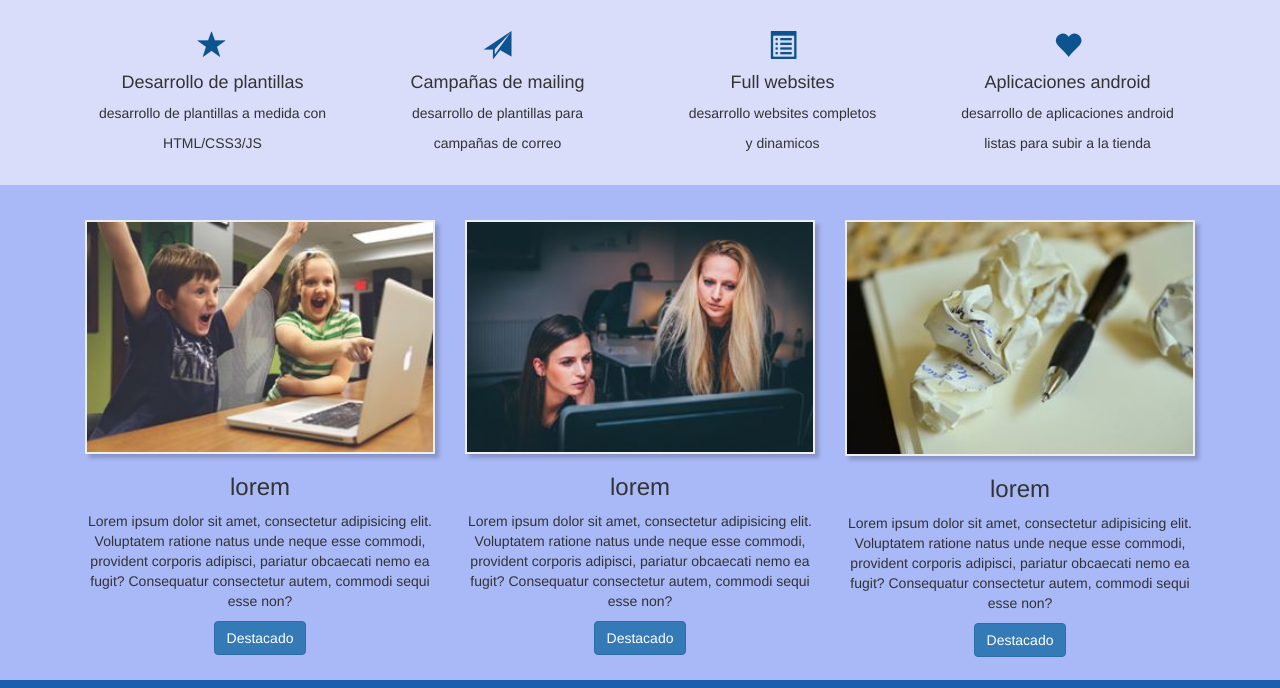
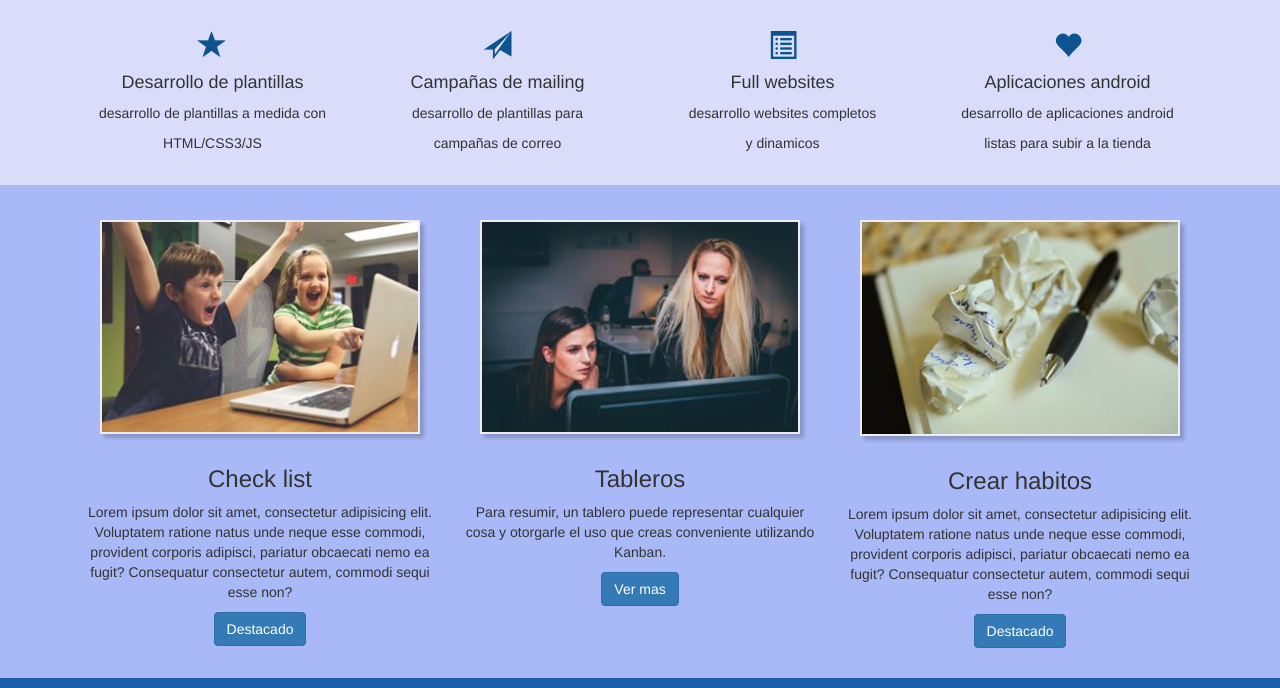
Before and after one commit to adrianaVN/29_problematica, a plain HTML site: page index.html in a window 1280 px wide. Shown: the part 442-1130 px from the top of the page. Drawn offline with Linux system fonts and the light colour scheme.

Commit message:
botones con links

```diff
--- a/css/main.css
+++ b/css/main.css
@@ -3,7 +3,7 @@ nav.navbar{
 }
 .navbar-default .navbar-brand {
 	color: white;
- 	font-size: 150%;
+ 	font-size: 100%;
  }
  .navbar-default .navbar-nav > li > a {
   	color: #D7DBDD;
@@ -73,6 +73,3 @@ footer{
 .icono{
 	background-color: white;
 }
-#im1{
-	background-image: url("../img/14088815_834626480006246_1848000107_n.jpg");
-}
--- a/index.html
+++ b/index.html
@@ -36,7 +36,7 @@
 		<section>
 			<div class="container">
 				<div class="row">
-					<div class="col-lg-6">
+					<div class="col-lg-6 hidden-xs">
 						<div class="thumbnail">
 							<iframe src="https://www.youtube.com/embed/lU0hpntG-bY" allowfullscreen class="espacio"></iframe>
 						</div>
@@ -98,22 +98,39 @@
 				<div class="row">
 					<div class="col-lg-12">
 								<div class="col-lg-4 text-center espacio2 ex3 efecto">
+									<div class="col-lg-12 hidden-xs">
 										<img src="img/14088815_834626480006246_1848000107_n.jpg">
-								<h3 class="text-center">lorem</h3>
+									</div>
+								<div class="row">
+									<div class="col-lg-12 text-center espacio2 ex3 efecto">
+										<h3 class="text-center">Check list</h3>
 										<p class="text-center">Lorem ipsum dolor sit amet, consectetur adipisicing elit. Voluptatem ratione natus unde neque esse commodi, provident corporis adipisci, pariatur obcaecati nemo ea fugit? Consequatur consectetur autem, commodi sequi esse non?</p>
 										<button type="button" class="btn btn-primary">Destacado</button>
 									</div>
-							<div class="col-lg-4 text-center espacio2 efecto">
+								</div>
+							</div>
+							<div class="col-lg-4 text-center espacio2 ex3 efecto">
+									<div class="col-lg-12 hidden-xs">
 										<img src="img/14138312_834626493339578_47676179_n.jpg">
-								<h3 class="text-center">lorem</h3>
+									</div>
+								<div class="row">
+									<div class="col-lg-12 text-center espacio2 ex3 efecto">
+										<h3 class="text-center">Tableros</h3>
+										<p class="text-center">Para resumir, un tablero puede representar cualquier cosa y otorgarle el uso que creas conveniente utilizando Kanban.</p>
+										<a href="http://www.xelso.com/oficina-en-la-nube/guia-de-trello-gestor-de-tareas-con-kanban/" target="_blank"><button type="button" class="btn btn-primary">Ver mas</button></a>
+									</div>
+								</div>
+							</div>
+							<div class="col-lg-4 text-center espacio2 ex3 efecto">
+									<div class="col-lg-12 hidden-xs">
+										<img src="img/14138425_834626476672913_34394511_n.jpg">
+									</div>
+								<div class="row">
+									<div class="col-lg-12 text-center espacio2 ex3 efecto">
+										<h3 class="text-center">Crear habitos</h3>
 										<p class="text-center">Lorem ipsum dolor sit amet, consectetur adipisicing elit. Voluptatem ratione natus unde neque esse commodi, provident corporis adipisci, pariatur obcaecati nemo ea fugit? Consequatur consectetur autem, commodi sequi esse non?</p>
 										<button type="button" class="btn btn-primary">Destacado</button>
 									</div>
-							<div class="col-lg-4 text-center espacio2 efecto">
-								<img src="img/14138425_834626476672913_34394511_n.jpg">
-								<h3 class="text-center">lorem</h3>
-								<p class="text-center">Lorem ipsum dolor sit amet, consectetur adipisicing elit. Voluptatem ratione natus unde neque esse commodi, provident corporis adipisci, pariatur obcaecati nemo ea fugit? Consequatur consectetur autem, commodi sequi esse non?</p>
-								<button type="button" class="btn btn-primary">Destacado</button>
 								</div>
 							</div>
 						</div>
@@ -128,9 +145,6 @@
 							<h5>Desing by squad 5© 2016</h5>
 						</div>
 						<div class="col-lg-3">
-							<a href="#" class="icono"><i class="fa fa-facebook-square"></i></a>
- 							<a href="#" class="icono"><i class="fa fa-instagram"></i></a>
- 							<a href="#" class="icono"><i class="fa fa-twitter"></i></a>
 						</div>
 					</div>
 				</div>
```
Lines whose indentation alone changed are shown as unchanged.
